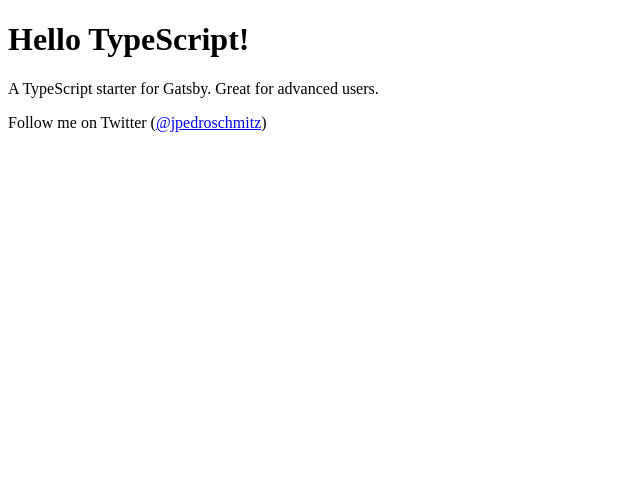
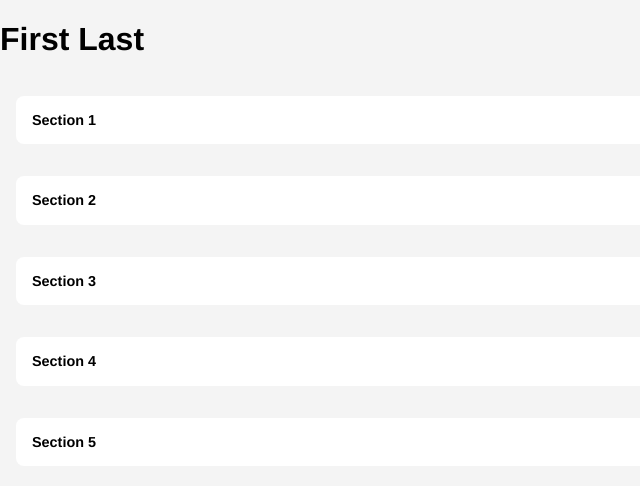
Before and after one commit to davidleger95/hinge-resume, a Gatsby site: page / in a window 1280 px wide. Shown: the whole page, without its empty margins (0-640 px from the left). Built offline with nearby package versions, Linux system fonts and the light colour scheme; Gatsby itself is replaced by a stand-in of ours.

Commit message:
setup
- clean up some boilerplate
- add styled-components

```diff
--- /dev/null
+++ b/gatsby-browser.js
@@ -0,0 +1,2 @@
+import 'normalize.css';
+import './src/global-styles.css';
--- a/gatsby-config.js
+++ b/gatsby-config.js
@@ -1,5 +1,5 @@
 module.exports = {
   // Since `gatsby-plugin-typescript` is automatically included in Gatsby you
   // don't need to define it here (just if you need to change the options)
-  plugins: [],
+  plugins: ['gatsby-plugin-styled-components'],
 };
--- a/src/components/Title.tsx
+++ b/src/components/Title.tsx
@@ -1,5 +1,5 @@
 import React from 'react';
 
-const Title: React.FC = () => <h1>Hello TypeScript!</h1>;
+const Title: React.FC = () => <h1>First Last</h1>;
 
 export default Title;
--- /dev/null
+++ b/src/global-styles.css
@@ -0,0 +1,17 @@
+:root {
+  --background-color: #f4f4f4;
+  --text-color: #000;
+}
+
+html {
+  box-sizing: border-box;
+  font-family: Helvetica, sans-serif;
+  color: var(--text-color);
+  background: var(--background-color);
+}
+
+*,
+*::before,
+*::after {
+  box-sizing: inherit;
+}
--- a/src/pages/index.tsx
+++ b/src/pages/index.tsx
@@ -1,16 +1,45 @@
 import React from 'react';
 import { PageProps } from 'gatsby';
+import styled from 'styled-components';
+import Title from '../components/Title';
 
-import Title from '@/components/Title';
+const Container = styled.div`
+  display: grid;
+  gap: 2rem;
+  padding: 1rem;
+`;
+
+const Card = styled.section`
+  background: #fff;
+  border-radius: 0.5rem;
+`;
+
+const CardHeader = styled.h2`
+  font-size: 0.9rem;
+  margin: 0;
+  padding: 1rem;
+`;
 
 const Home: React.FC<PageProps> = () => (
   <main>
     <Title />
-    <p>A TypeScript starter for Gatsby. Great for advanced users.</p>
-    <p>
-      Follow me on Twitter (
-      <a href="https://twitter.com/jpedroschmitz">@jpedroschmitz</a>)
-    </p>
+    <Container>
+      <Card>
+        <CardHeader>Section 1</CardHeader>
+      </Card>
+      <Card>
+        <CardHeader>Section 2</CardHeader>
+      </Card>
+      <Card>
+        <CardHeader>Section 3</CardHeader>
+      </Card>
+      <Card>
+        <CardHeader>Section 4</CardHeader>
+      </Card>
+      <Card>
+        <CardHeader>Section 5</CardHeader>
+      </Card>
+    </Container>
   </main>
 );
 
```
Also changed, not shown: package.json (+7 -3 lines), README.md, 1 other file.
